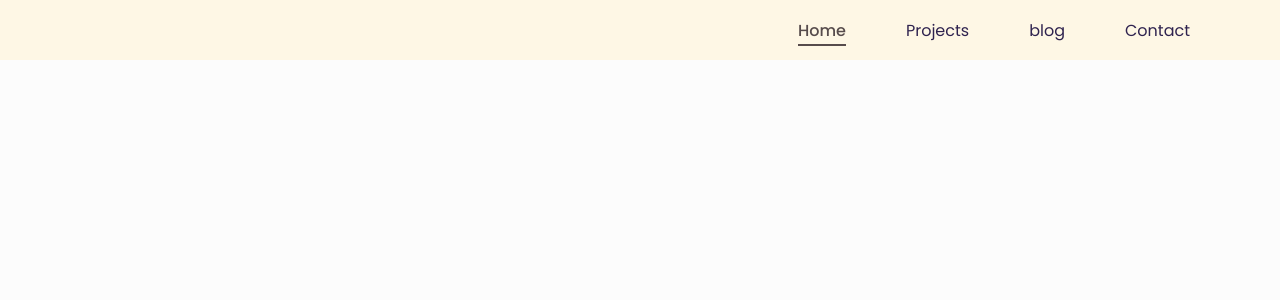
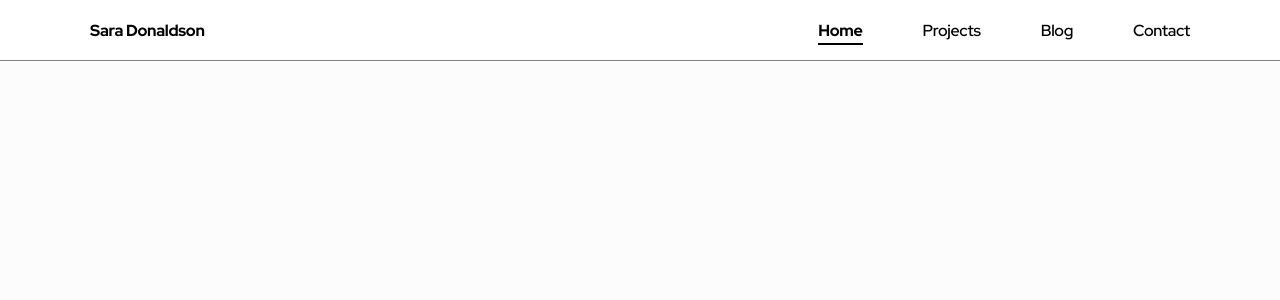
Before and after one commit to SaraDonaldson/portfolio-app-two, a React (Create React App) app: page / in a window 1280 px wide. Shown: the top 300 px of the page. Built offline with nearby package versions, Linux system fonts and the light colour scheme.

Commit message:
navbar basic styling

```diff
--- a/src/App.css
+++ b/src/App.css
@@ -1,5 +1,8 @@
+@import url('https://fonts.googleapis.com/css2?family=Red+Hat+Display:ital,wght@0,300;0,400;0,500;0,600;0,700;0,800;0,900;1,300;1,400;1,700&display=swap');
+
 .App {
   text-align: center;
+  font-family: 'Red Hat Display', sans-serif;
 }
 
 .App-logo {
--- a/src/Components/Navbar.jsx
+++ b/src/Components/Navbar.jsx
@@ -1,5 +1,6 @@
 import { useState } from 'react'
 import { NavLink } from 'react-router-dom'
+// import { RxHamburgerMenu } from "react-icons/rx";
 // import { ReactComponent as Hamburger } from '../../assets/icons/hamburger.svg'
 // import { ReactComponent as Brand } from '../../assets/icons/logo.svg'
 import './navbar.css'
@@ -16,10 +17,13 @@ const Navbar = () => {
       <div className="container">
         <div className="logo">
           {/* <Brand /> */}
+          Sara Donaldson
         </div>
         <div className="menu-icon" onClick={handleShowNavbar}>
           {/* <Hamburger /> */}
-        </div>
+          {/* <RxHamburgerMenu /> */}
+          ▲
+         </div>
         <div className={`nav-elements  ${showNavbar && 'active'}`}>
           <ul>
             <li>
@@ -29,7 +33,7 @@ const Navbar = () => {
               <NavLink to="/projects">Projects</NavLink>
             </li>
             <li>
-              <NavLink to="/blog">blog</NavLink>
+              <NavLink to="/blog">Blog</NavLink>
             </li>
             <li>
               <NavLink to="/contact">Contact</NavLink>
--- a/src/Components/navbar.css
+++ b/src/Components/navbar.css
@@ -1,9 +1,11 @@
-@import url('https://fonts.googleapis.com/css2?family=Poppins:wght@400;500;600;700&display=swap');
+
 
 body {
   margin: 0;
   padding: 0;
-  font-family: 'Poppins', sans-serif;
+  font-family: 'Red Hat Display', sans-serif;
+  letter-spacing: -0.02em;
+  font-weight: 800;
   background-color: #fcfcfc;
 }
 
@@ -19,8 +21,9 @@ body {
 
 .navbar {
   height: 60px;
-  background-color: #fef7e5;
+  background-color: #ffffff;
   position: relative;
+  border-bottom: 0.01em solid gray;
 }
 
 .logo {
@@ -45,14 +48,14 @@ body {
 
 .nav-elements ul a {
   font-size: 16px;
-  font-weight: 400;
-  color: #2f234f;
+  font-weight: 600;
+  color: #000000;
   text-decoration: none;
 }
 
 .nav-elements ul a.active {
-  color: #574c4c;
-  font-weight: 500;
+  color: #000000;
+  font-weight: 800;
   position: relative;
 }
 
@@ -63,7 +66,7 @@ body {
   left: 0;
   width: 100%;
   height: 2px;
-  background-color: #574c4c;
+  background-color: #000000;
 }
 
 @media (max-width: 768px) {
@@ -82,11 +85,12 @@ body {
     position: absolute;
     right: 0;
     top: 60px;
-    background-color: #fef7e5;
+    background-color: #fefefe;
     width: 0px;
     height: calc(100vh - 60px);
     transition: all 0.3s ease-in;
     overflow: hidden;
+    border-left: 0.01em solid gray;
   }
 
   .nav-elements.active {
```
Also changed, not shown: package.json (+4 -4 lines), 1 other file (tests, documents, lock files or other folders).
